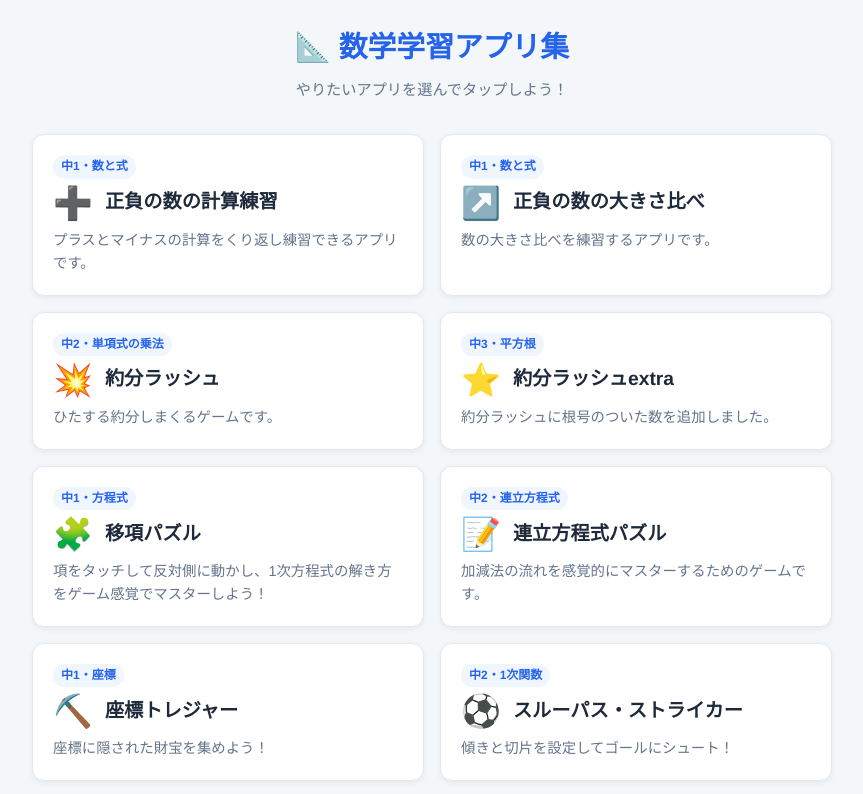
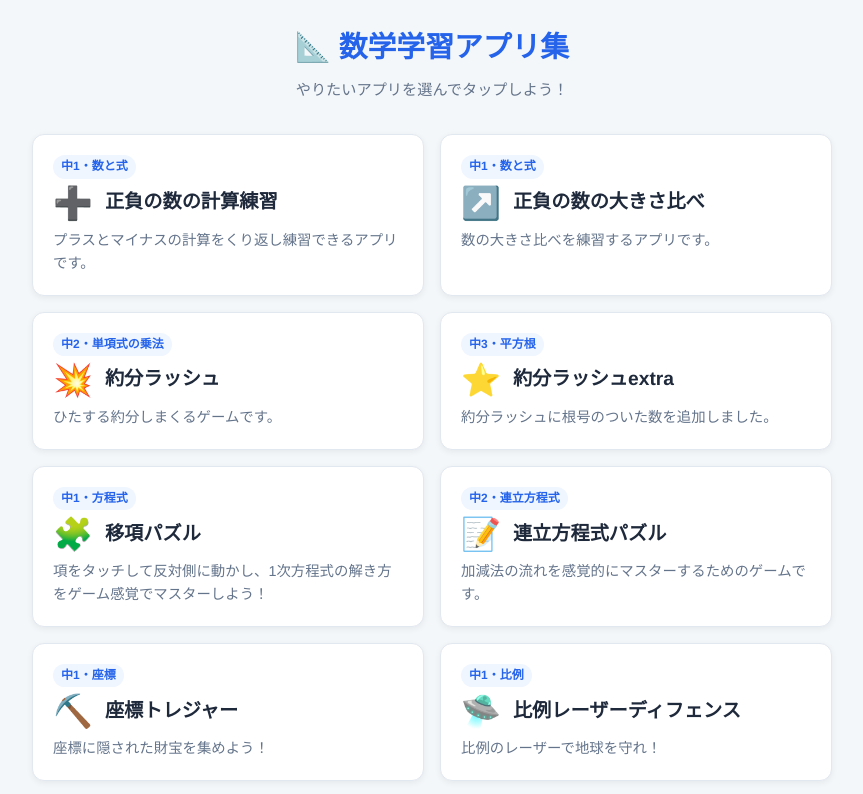
Before and after one commit to yasumath/math-practice, a plain HTML site: page index.html in a window 1280 px wide. Shown: the top 794 px of the page, without its empty margins (208-1071 px from the left). Drawn offline with Linux system fonts and the light colour scheme.

Commit message:
Update index.html

```diff
--- a/index.html
+++ b/index.html
@@ -173,6 +173,13 @@
         icon: "⛏️",
         description: "座標に隠された財宝を集めよう！"
       },
+      {
+        title: "比例レーザーディフェンス",
+        file: "hireidefense.html",
+        tag: "中1・比例",
+        icon: "🛸",
+        description: "比例のレーザーで地球を守れ！"
+      },
 
             {
         title: "スルーパス・ストライカー",
```
